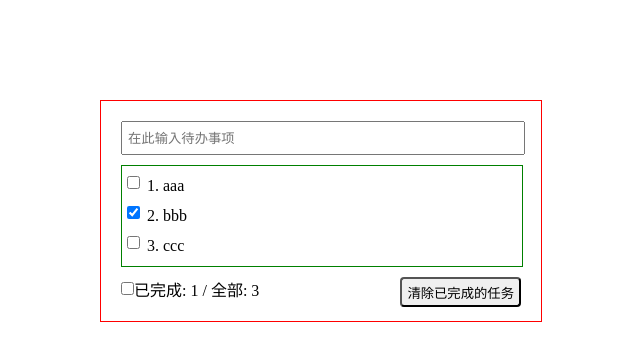
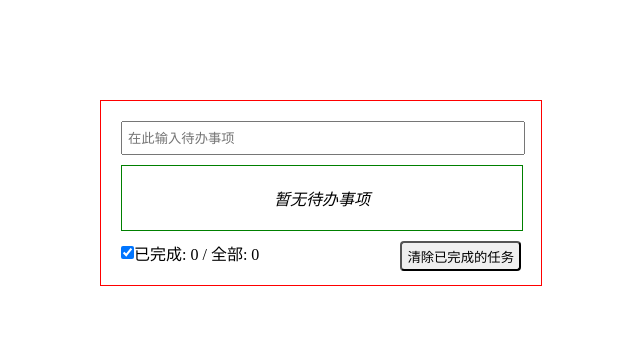
Before and after one commit to Haxion/gitcmd_test, a Vue app: page / in a window 1280 px wide. Shown: the top 346 px of the page, without its empty margins (319-959 px from the left). Built offline with nearby package versions, Linux system fonts and the light colour scheme.

Commit message:
add localStorage to store the data from todoList

```diff
--- a/src/App.vue
+++ b/src/App.vue
@@ -25,12 +25,7 @@ export default {
   data () {
     return {
       todo_message: '',
-      lists: [
-        {text: 'aaa', isOK: false},
-        {text: 'bbb', isOK: true},
-        {text: 'ccc', isOK: false}
-      ],
-      tmpAry: []
+      lists: JSON.parse(window.localStorage.getItem('lists') || '[]')
     }
   },
   methods: {
@@ -46,6 +41,14 @@ export default {
     delteAllLists () {
       this.lists = this.lists.filter(list => !list.isOK)
     }
+  },
+  watch: {
+    lists: {
+      handler: function (value) {
+        // 将 todo 最新值的 JSON 数据，保存到 localStorage 中
+        window.localStorage.setItem('lists', JSON.stringify(value))
+      }
+    }
   }
 }
 </script>
--- a/src/components/Header_List.vue
+++ b/src/components/Header_List.vue
@@ -10,7 +10,7 @@
   props: ['addList'],
   data () {
     return {
-                msg: '',
+      msg: ''
     }
   },
   methods: {
```
Lines whose indentation alone changed are shown as unchanged.
